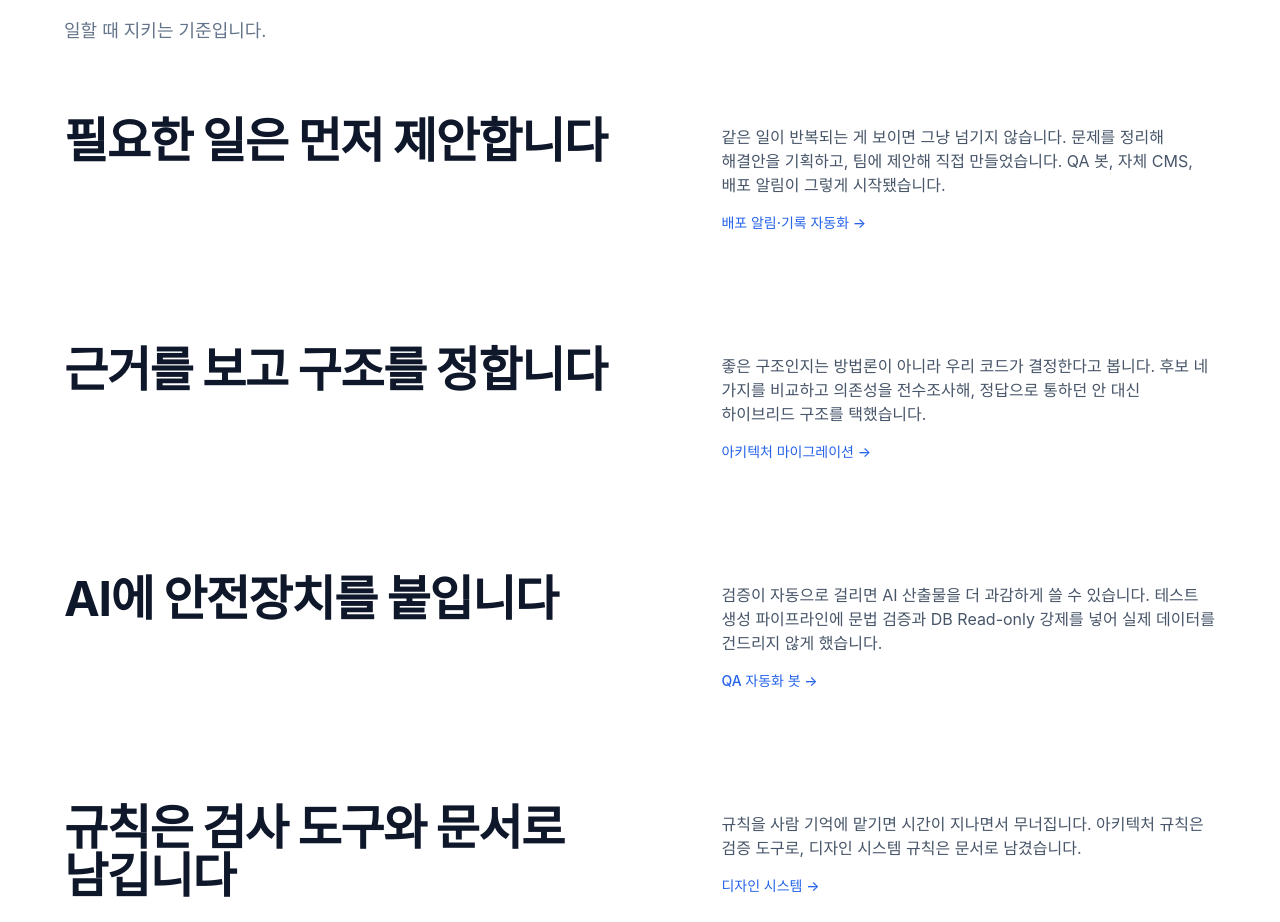
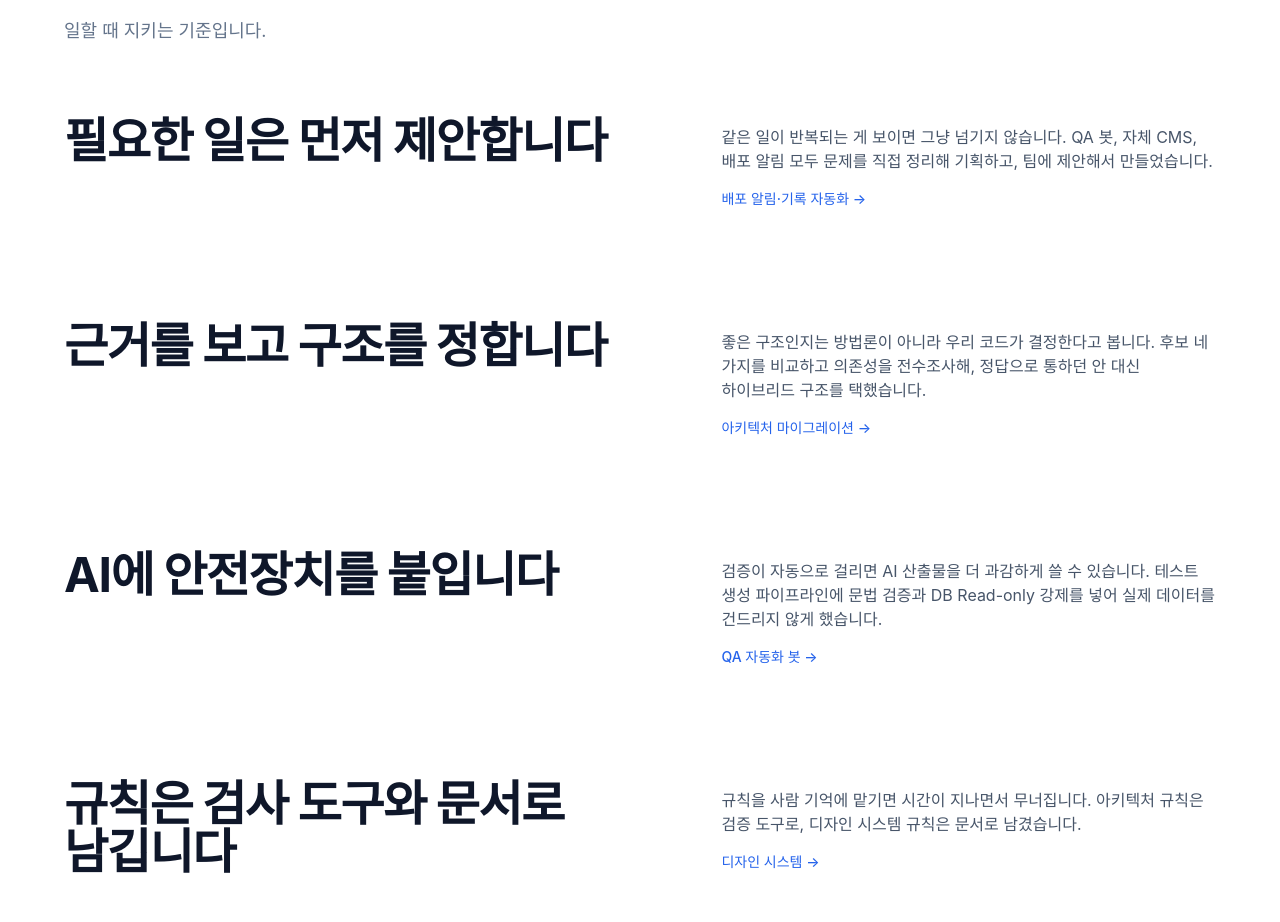
Before and after one commit to WhyBusyy/portfolio, a Next.js app: page / in a window 1280 px wide. Shown: the part 4029-4951 px from the top of the page. Built offline with nearby package versions, Linux system fonts and the light colour scheme; a web font is replaced by a local one.

Commit message:
copy: How I Work 첫 원칙의 번역투 문장 정리

```diff
--- a/src/components/HowIWork.tsx
+++ b/src/components/HowIWork.tsx
@@ -8,7 +8,7 @@ const workPrinciples = [
   {
     title: "필요한 일은 먼저 제안합니다",
     description:
-      "같은 일이 반복되는 게 보이면 그냥 넘기지 않습니다. 문제를 정리해 해결안을 기획하고, 팀에 제안해 직접 만들었습니다. QA 봇, 자체 CMS, 배포 알림이 그렇게 시작됐습니다.",
+      "같은 일이 반복되는 게 보이면 그냥 넘기지 않습니다. QA 봇, 자체 CMS, 배포 알림 모두 문제를 직접 정리해 기획하고, 팀에 제안해서 만들었습니다.",
     href: "/projects/dx-automation",
     hrefLabel: "배포 알림·기록 자동화",
   },
```
